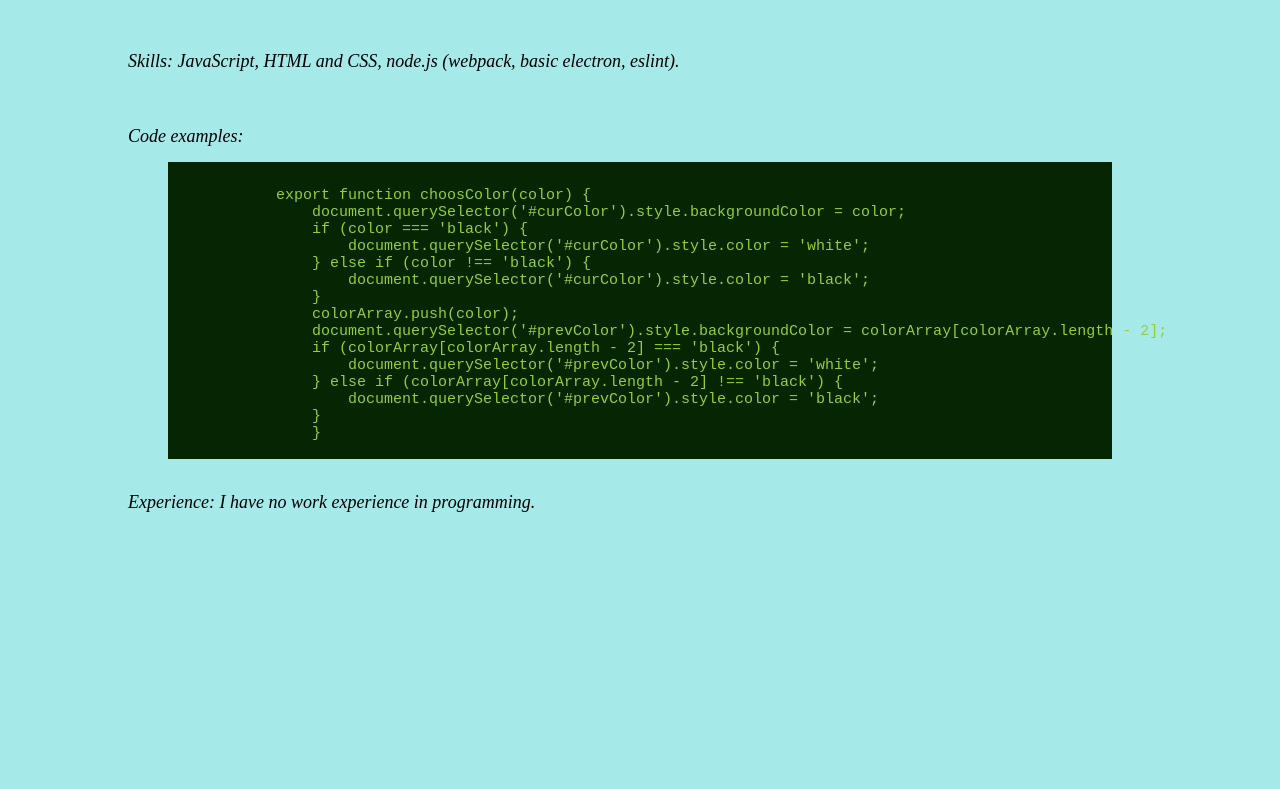
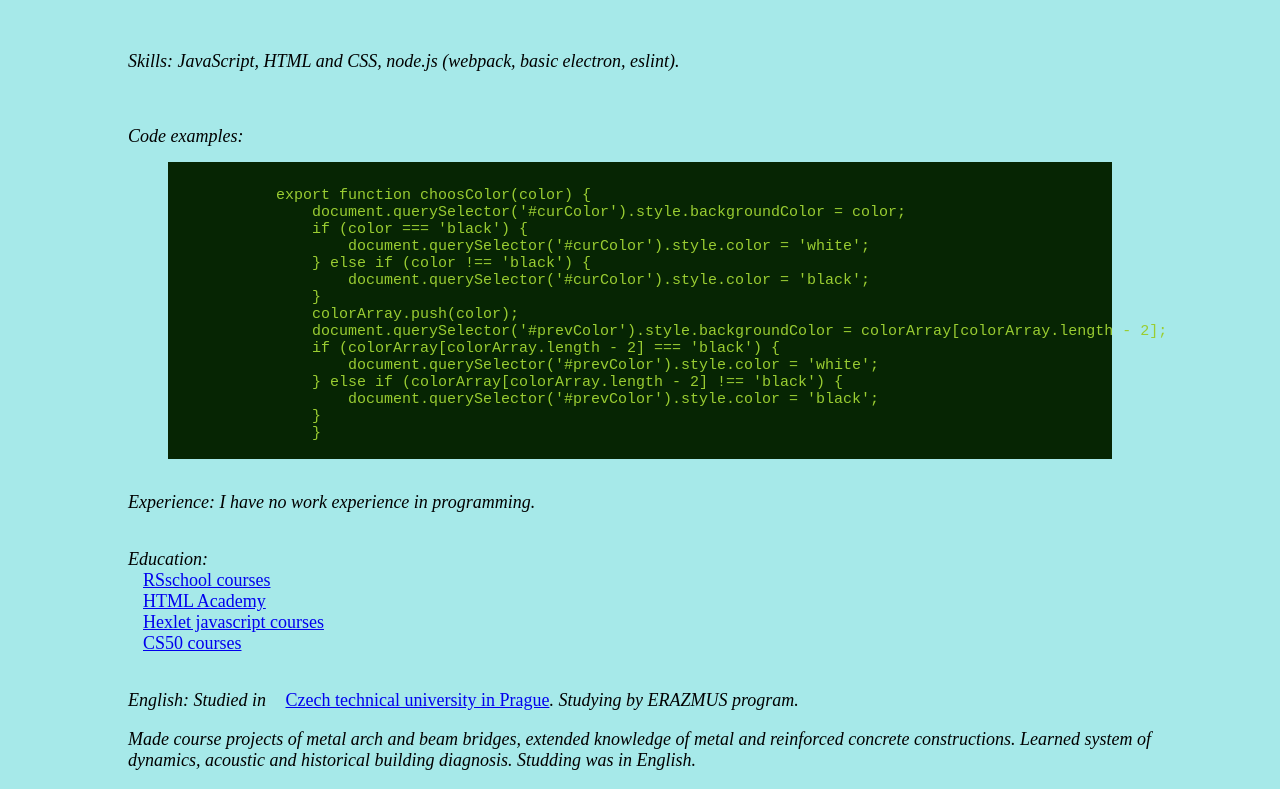
Before and after one commit to AnatolijDm/rsschool-cv, a plain HTML site: page index.html in a window 1280 px wide. Shown: the part 654-1443 px from the top of the page. Before the commit the page ends 1175 px from the top, so only its background shows below. Drawn offline with Linux system fonts and the light colour scheme.

Commit message:
feat: add my education and English knowledge, add css designing

```diff
--- a/index.html
+++ b/index.html
@@ -34,6 +34,16 @@
                 }
                 }
         </pre></blockquote><br>
-    <div class="cvArticle">Experience: I have no work experience in programming.</div>
+    <div class="cvArticle">Experience: I have no work experience in programming.</div><br><br>
+    <div class="cvArticle">Education:<br>
+        <a href=" https://app.rs.school">RSschool courses</a><br>
+        <a href="https://htmlacademy.ru/courses">HTML Academy</a><br>
+        <a href="https://ru.hexlet.io/courses/introduction_to_programming">Hexlet javascript courses</a><br>
+        <a href="https://javarush.ru/quests/QUEST_HARVARD_CS50">CS50 courses</a><br>
+    </div><br>
+    <p class="cvArticle">English: Studied in <a href="https://international.cvut.cz/for-incomers/erasmus-and-exchange/">Czech technical university in Prague</a>. Studying by ERAZMUS program.</p>
+    <p class="cvArticle"> Made course projects of metal arch and beam bridges, extended knowledge of metal and reinforced concrete constructions. Learned system of dynamics, acoustic and
+    historical building diagnosis. Studding was in English.</p>
+</div>
 </div>
 </body>
--- a/style.css
+++ b/style.css
@@ -58,3 +58,8 @@ blockquote {
     background-color: rgb(6, 37, 3);
     color: yellowgreen;
 }
+
+.cvArticle a {
+    font-style: normal;
+    padding-left: 15px;
+}
```
